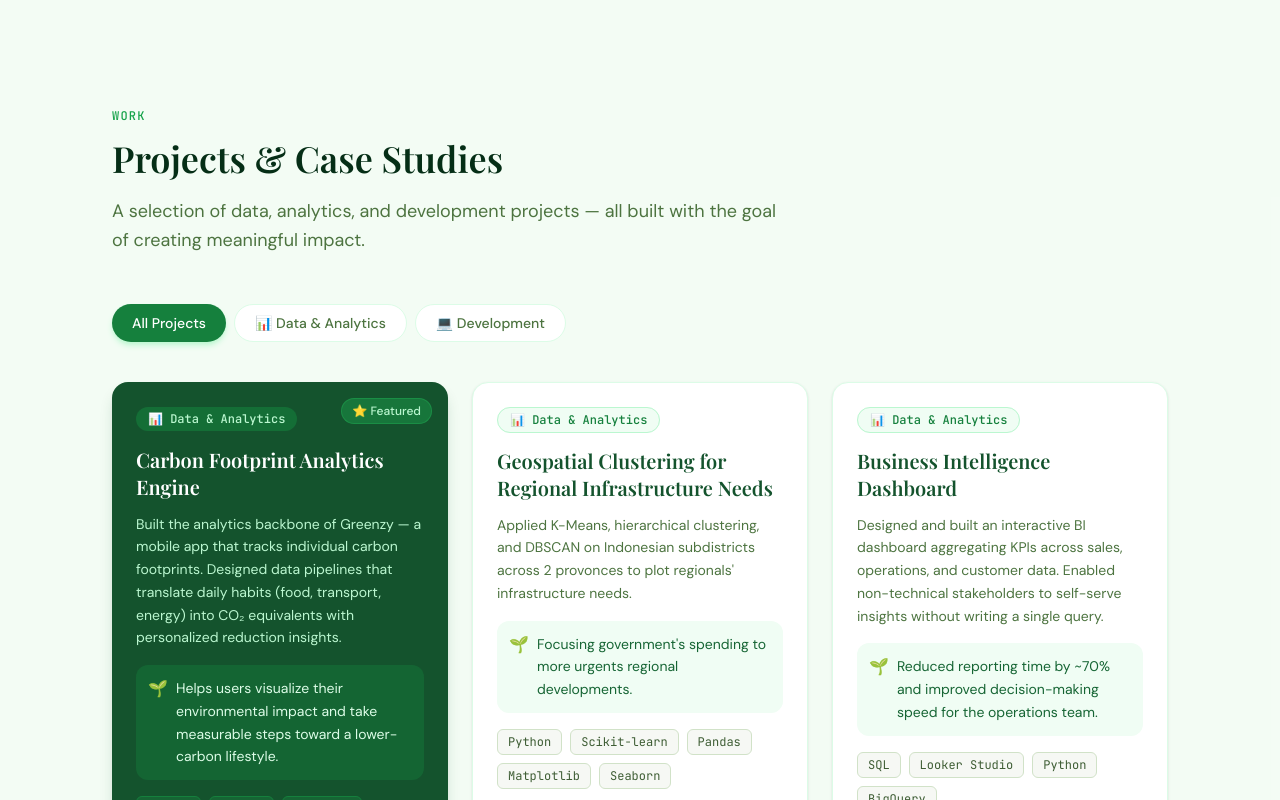
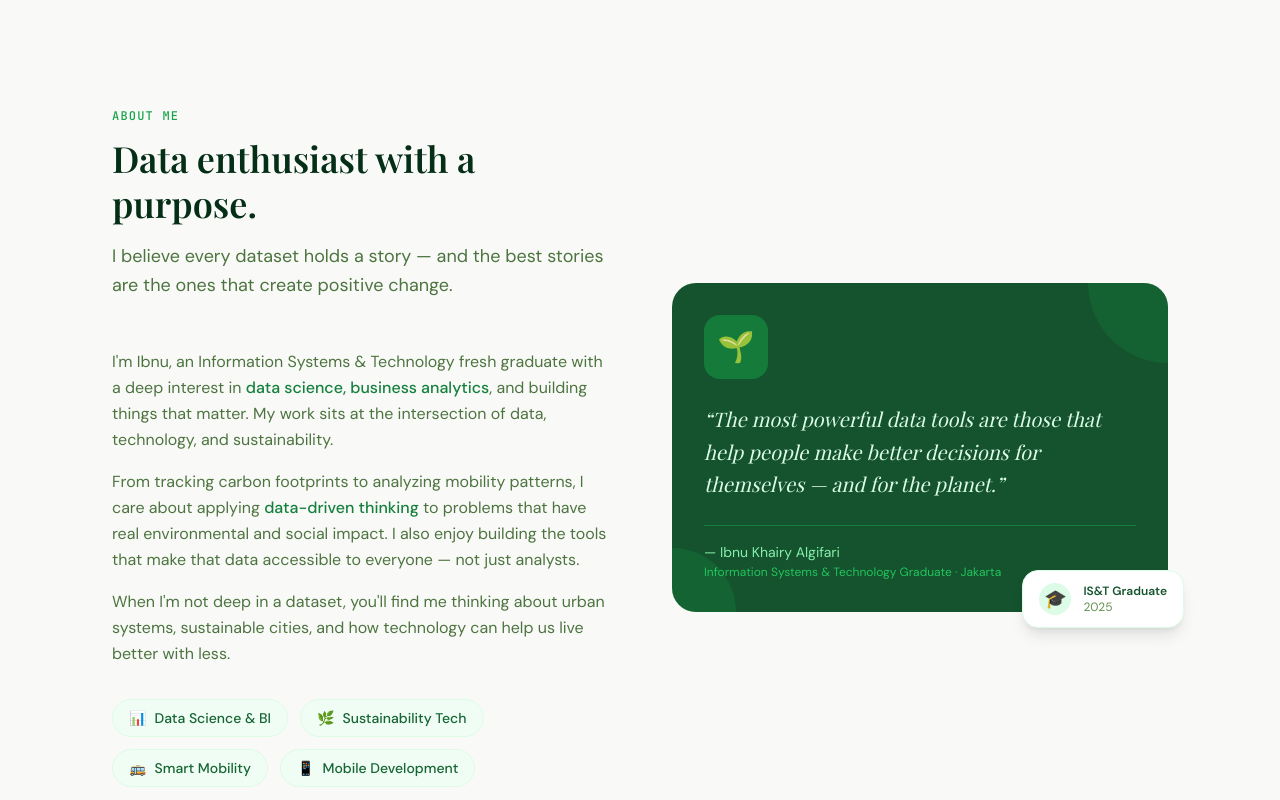
Before and after one commit to IbnuGifari/ibnugifari, a Next.js app: page / in a window 1280 px wide. Shown: the part 820-1620 px from the top of the page. Built offline with nearby package versions, Linux system fonts and the light colour scheme; a web font is replaced by a local one.

Commit message:
Create About.tsx

```diff
--- /dev/null
+++ b/components/About.tsx
@@ -0,0 +1,108 @@
+import SectionWrapper from "./SectionWrapper";
+import SectionHeading from "./SectionHeading";
+
+const interests = [
+  { icon: "📊", label: "Data Science & BI" },
+  { icon: "🌿", label: "Sustainability Tech" },
+  { icon: "🚌", label: "Smart Mobility" },
+  { icon: "📱", label: "Mobile Development" },
+];
+
+export default function About() {
+  return (
+    <SectionWrapper id="about">
+      <div className="grid md:grid-cols-2 gap-16 items-center">
+        {/* Left: Text */}
+        <div>
+          <SectionHeading
+            eyebrow="About Me"
+            title="Data enthusiast with a purpose."
+            subtitle="I believe every dataset holds a story — and the best stories are the ones that create positive change."
+          />
+
+          <div className="space-y-4 text-sage-600 leading-relaxed">
+            <p>
+              I&apos;m Ibnu, an Information Systems & Technology fresh graduate
+              with a deep interest in{" "}
+              <span className="text-forest-700 font-medium">
+                data science, business analytics
+              </span>
+              , and building things that matter. My work sits at the
+              intersection of data, technology, and sustainability.
+            </p>
+            <p>
+              From tracking carbon footprints to analyzing mobility patterns, I
+              care about applying{" "}
+              <span className="text-forest-700 font-medium">
+                data-driven thinking
+              </span>{" "}
+              to problems that have real environmental and social impact. I also
+              enjoy building the tools that make that data accessible to
+              everyone — not just analysts.
+            </p>
+            <p>
+              When I&apos;m not deep in a dataset, you&apos;ll find me thinking
+              about urban systems, sustainable cities, and how technology can
+              help us live better with less.
+            </p>
+          </div>
+
+          {/* Interest chips */}
+          <div className="flex flex-wrap gap-3 mt-8">
+            {interests.map((item) => (
+              <div
+                key={item.label}
+                className="flex items-center gap-2 bg-forest-50 border border-forest-100 text-forest-800 text-sm font-medium px-4 py-2 rounded-full"
+              >
+                <span>{item.icon}</span>
+                {item.label}
+              </div>
+            ))}
+          </div>
+        </div>
+
+        {/* Right: Visual card */}
+        <div className="relative">
+          {/* Main card */}
+          <div className="bg-forest-900 rounded-3xl p-8 text-white relative overflow-hidden">
+            {/* BG decoration */}
+            <div className="absolute top-0 right-0 w-40 h-40 bg-forest-700/30 rounded-full -translate-y-1/2 translate-x-1/2" />
+            <div className="absolute bottom-0 left-0 w-32 h-32 bg-forest-600/20 rounded-full translate-y-1/2 -translate-x-1/2" />
+
+            <div className="relative z-10">
+              <div className="w-16 h-16 rounded-2xl bg-forest-600/50 flex items-center justify-center text-3xl mb-6">
+                🌱
+              </div>
+              <p className="font-display text-xl italic text-forest-100 leading-relaxed mb-6">
+                &ldquo;The most powerful data tools are those that help people
+                make better decisions for themselves — and for the
+                planet.&rdquo;
+              </p>
+              <div className="pt-4 border-t border-forest-700">
+                <p className="text-forest-300 text-sm font-body">
+                  — Ibnu Khairy Algifari
+                </p>
+                <p className="text-forest-500 text-xs mt-0.5">
+                  Information Systems & Technology Graduate · Jakarta
+                </p>
+              </div>
+            </div>
+          </div>
+
+          {/* Floating badge */}
+          <div className="absolute -bottom-4 -right-4 bg-white rounded-2xl shadow-lg border border-forest-100 px-4 py-3 flex items-center gap-3">
+            <div className="w-8 h-8 rounded-full bg-forest-100 flex items-center justify-center text-lg">
+              🎓
+            </div>
+            <div>
+              <p className="text-xs font-semibold text-forest-900">
+                IS&T Graduate
+              </p>
+              <p className="text-xs text-sage-500">2025</p>
+            </div>
+          </div>
+        </div>
+      </div>
+    </SectionWrapper>
+  );
+}
```
